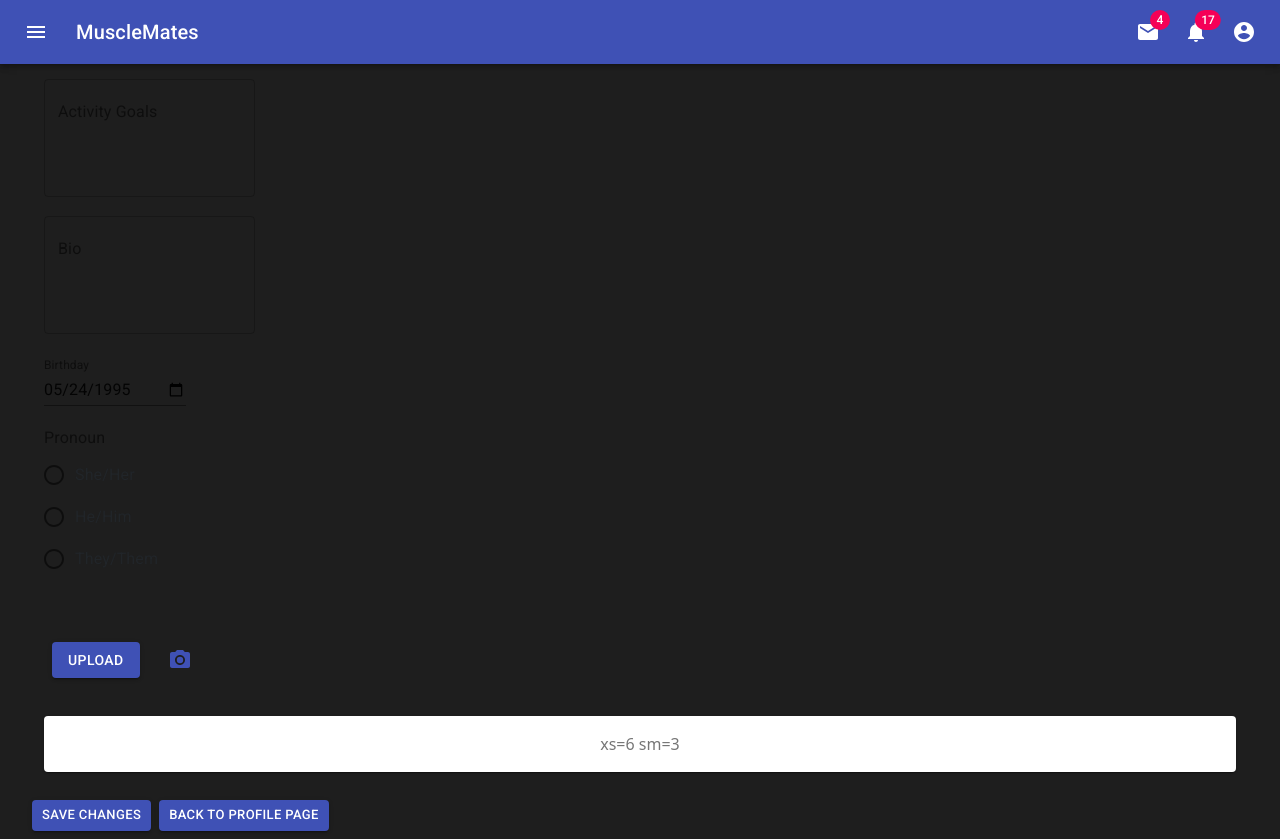
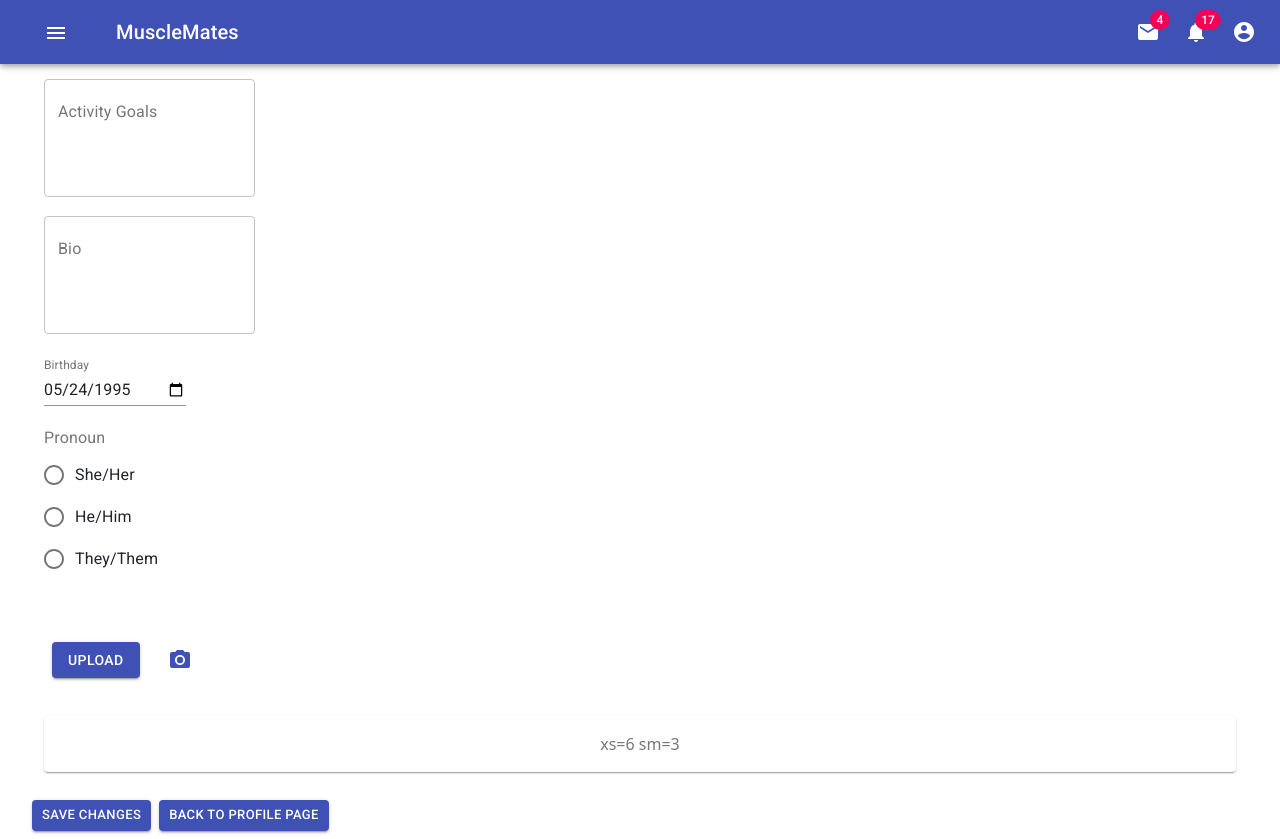
Before and after one commit to wilks625/MuscleMates, a React (Create React App) app in the folder client/: page /updateProfile in a window 1280 px wide. Built offline with nearby package versions, Linux system fonts and the light colour scheme; a web font is replaced by a local one.

Commit message:
added navigation functionality

```diff
--- a/client/src/components/HomepagePicContainer/index.js
+++ b/client/src/components/HomepagePicContainer/index.js
@@ -2,7 +2,7 @@
 import { Container, Row, Col, Image, Button } from 'react-bootstrap'
 import  pic1  from '../../assets/homePagePicture.jpeg'
 import { Link } from 'react-router-dom'
-document.body.style = 'background: rgb(30, 30, 30);';
+// document.body.style = 'background: rgb(30, 30, 30);';
 
 const HomepageContainerpic = () => {
   return (
--- a/client/src/components/NavBar/index.js
+++ b/client/src/components/NavBar/index.js
@@ -14,6 +14,8 @@
 import MailIcon from '@material-ui/icons/Mail';
 import NotificationsIcon from '@material-ui/icons/Notifications';
 import MoreIcon from '@material-ui/icons/MoreVert';
+
+import NavMenu from '../NavMenu'
 
 const useStyles = makeStyles((theme) => ({
   grow: {
@@ -165,14 +167,14 @@
     <div className={classes.grow}>
       <AppBar position="static">
         <Toolbar>
-          <IconButton
-            edge="start"
-            className={classes.menuButton}
-            color="inherit"
-            aria-label="open drawer"
-          >
-            <MenuIcon />
+          < IconButton
+          edge="start"
+          className={classes.menuButton}
+          color="inherit"
+          aria-label="open drawer" >
+          < NavMenu />
           </IconButton>
+
           <Typography className={classes.title} variant="h6" noWrap>
             MuscleMates
           </Typography>
@@ -189,6 +191,9 @@
               inputProps={{ 'aria-label': 'search' }}
             />
           </div> */}
+
+
+
           <div className={classes.grow} />
           <div className={classes.sectionDesktop}>
             <IconButton aria-label="show 4 new mails" color="inherit">
--- /dev/null
+++ b/client/src/components/NavMenu/index.js
@@ -0,0 +1,41 @@
+import React from 'react';
+import Button from '@material-ui/core/Button';
+import Menu from '@material-ui/core/Menu';
+import MenuItem from '@material-ui/core/MenuItem';
+import MenuIcon from '@material-ui/icons/Menu';
+import UserProfile from '../../pages/UserProfile';
+import { Link } from 'react-router-dom';
+
+export default function SimpleMenu() {
+  const [anchorEl, setAnchorEl] = React.useState(null);
+
+  const handleClick = (event) => {
+    setAnchorEl(event.currentTarget);
+  };
+
+  const handleClose = () => {
+    setAnchorEl(null);
+  };
+
+  return (
+    <div>
+      <Button aria-controls="simple-menu" aria-haspopup="true" onClick={handleClick}>
+          < MenuIcon style={{ color: 'white' }}  />
+      </Button>
+      <Menu
+        id="simple-menu"
+        anchorEl={anchorEl}
+        keepMounted
+        open={Boolean(anchorEl)}
+        onClose={handleClose}
+      >
+        <MenuItem onClick={handleClose} component={Link} to="/UserProfile" >Profile</MenuItem>
+        <MenuItem onClick={handleClose} component={Link} to="/matches">My Matches</MenuItem>
+        <MenuItem onClick={handleClose} component={Link} to="/UpdateProfile">Update Profile</MenuItem>
+
+
+        <MenuItem onClick={handleClose}>Logout</MenuItem>
+      </Menu>
+    </div>
+  );
+}
```
